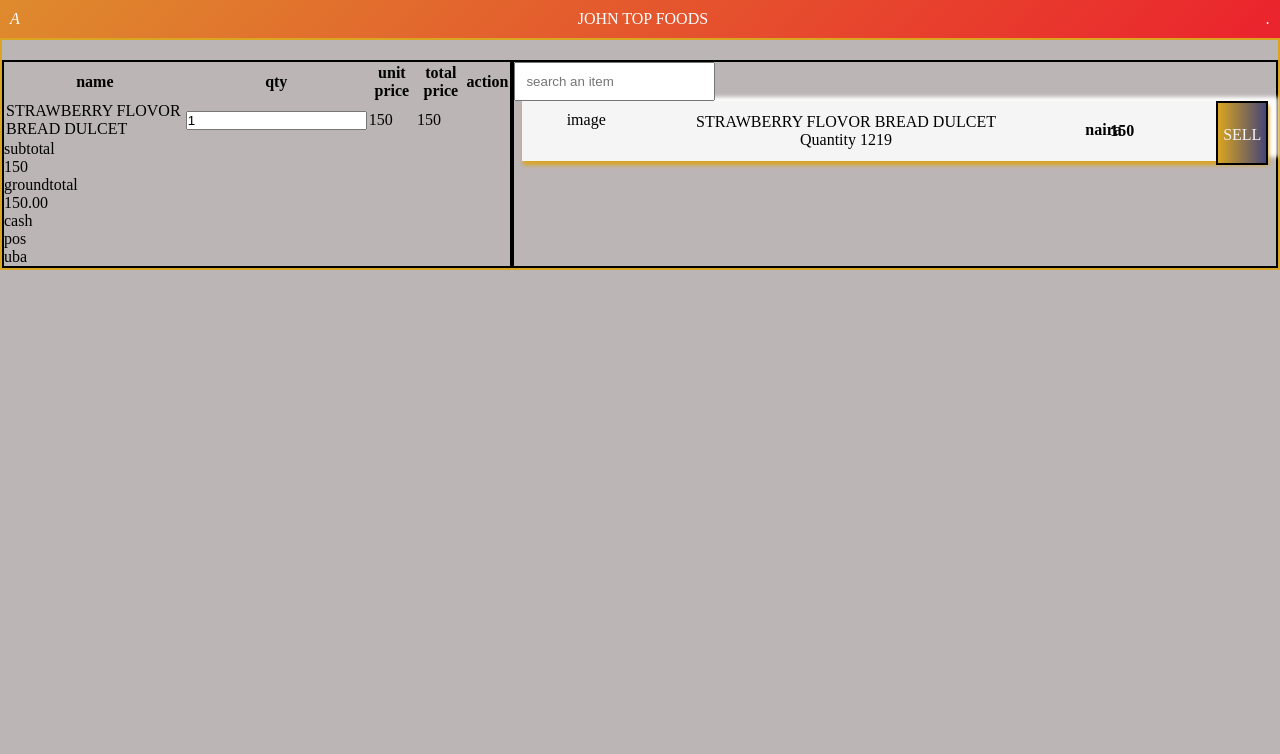
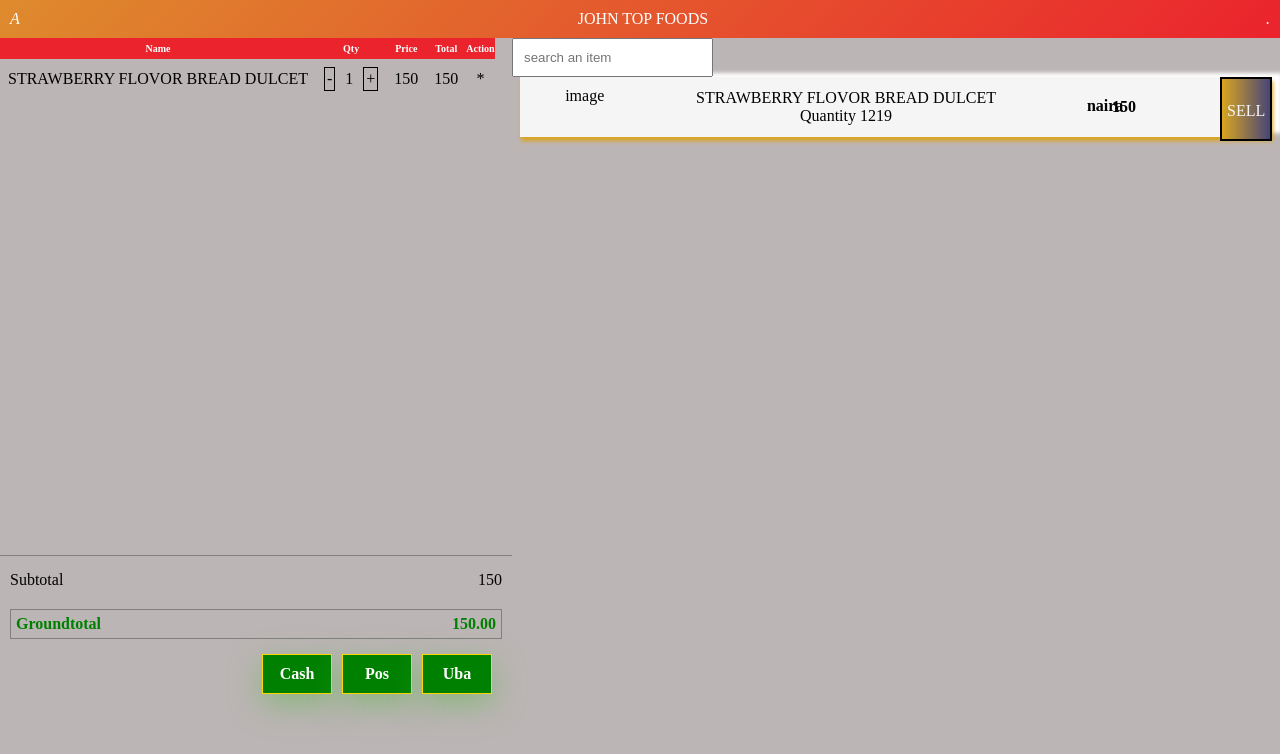
Before and after one commit to Davprincecode/johntopfoods, a React (Vite) app: page /pos in a window 1280 px wide. Shown: the top 754 px of the page. Built offline with nearby package versions, Linux system fonts and the light colour scheme.

Commit message:
table adjusted

```diff
--- a/src/App.css
+++ b/src/App.css
@@ -288,21 +288,52 @@
 /* --pos main con--- */
 .posmainwrapper{
     display: flex;
-    padding-top: 20px;
-
-    border: 2px solid goldenrod;
 }
 
 .posSelectItem{
-    border: 2px solid;
     width: 40%;
+    height: calc(100vh - 40px);
+}
+.tablecontainer{
+    width: 100%;
+    height: 68%;
+    overflow-y: scroll;
+}
+.tablecontainer table{
+  border-collapse: collapse;
+  border-spacing: 0;
+}
+.thead{
+    display: inline;
+    width: 100%;
+}
+.tablecontainer table  tr th {
+    font-size: 10px;
+    text-transform: capitalize;
+    text-align: center;
+    background: var(--primaryColor);
+    color: var(--whiteBck);
+    padding: 5px 0px;
+}
+.tablecontainer table tr td {
+    text-align: center;
+    padding: 8px;
+}
+
+.productCount{
+    display: flex;
+    align-items: center;
+    gap: 10px;
+}
+
+.minus, .plus{
+    border: 1px solid;
+    padding: 2px;
+    cursor: pointer;
 }
 .posMainContainer{
-    border: 2px solid;
     width: 60%;
 }
-
-
 .searchflex{
   position: -webkit-sticky;
         position: sticky;
@@ -362,4 +393,62 @@
     cursor: pointer;
     color: whitesmoke;
 }
+.totalcontainer {
+    border-top: 1px solid gray;
+    padding-top: 5px;
+}
+.subtotalflex {
+    display: flex;
+    align-items: center;
+    justify-content: space-between;
+    margin: 10px 10px;
+    text-transform: capitalize;
+}
+.vat {
+    display: flex;
+    align-items: center;
+    justify-content: space-between;
+    margin: 10px 10px;
+    text-transform: capitalize;
+}
+.groundtotal {
+    display: flex;
+    align-items: center;
+    justify-content: space-between;
+    margin: 10px 10px;
+    text-transform: capitalize;
+    border: 1px solid gray;
+    padding: 5px;
+    color: green;
+    font-weight: bold;
+}
+.paymentflex {
+    display: flex;
+    float: right;
+    margin-right: 10px;
+}
+.cash, .transfer {
+    display: flex;
+    align-items: center;
+    justify-content: center;
+    margin-top: 5px;
+    margin-right: 10px;
+    margin-bottom: 10px;
+    border: 1px solid gold;
+    color: white;
+    padding: 10px;
+    width: 70px;
+    cursor: pointer;
+    text-transform: capitalize;
+    font-weight: bold;
+    background-color: green;
+    box-shadow: 0 10px 30px 0px rgb(87 184 70 / 50%);
+    -moz-box-shadow: 0 10px 30px 0px rgba(87, 184, 70, 0.5);
+    -webkit-box-shadow: 0 10px 30px 0px rgb(87 184 70 / 50%);
+    -o-box-shadow: 0 10px 30px 0px rgba(87, 184, 70, 0.5);
+    -ms-box-shadow: 0 10px 30px 0px rgba(87, 184, 70, 0.5);
+    -webkit-transition: all 0.4s;
+    -o-transition: all 0.4s;
+    -moz-transition: all 0.4s;
+}
 /* ===================pos end ================== */
--- a/src/inventory/Pos.tsx
+++ b/src/inventory/Pos.tsx
@@ -25,15 +25,16 @@
             <div className="tablecontainer">
             <table className="trbdy">
                 <tbody>
+                    {/* <div className="thead"> */}
                     <tr>
                     <th>name</th>
                     <th>qty</th>
-                    <th>unit price</th>
-                    <th>total price</th>
+                    <th>price</th>
+                    <th>total</th>
                     <th>action</th>
                     </tr>
 
-
+                    {/* </div> */}
                 <tr>
             <input type="hidden" className="count" value="1" />
 
@@ -43,7 +44,12 @@
                 </td>
 
                 <td className="productquantity0">
-            <input type="number" className="prdquantity0" id="productQuantity270189" value="1" />
+                    <div className="productCount">
+                    <div className="minus">-</div>
+                    1
+                    <div className="plus">+</div>
+                    </div>
+            {/* <input type="number" className="prdquantity0" id="productQuantity270189" value="1" /> */}
                 </td>
 
                     <td className="unitprice0">
@@ -59,7 +65,7 @@
                     <td>
                     <a href="include/delete.php?msg=product64b85a3c192ad">
                     <div className="delete">
-
+                        *
                     <div className="angle" >
                     <div className="right-arr" ></div>
                     <div className="left-arr" > </div>
@@ -108,6 +114,7 @@
         </div>
 
          {/* selected item end */}
+
 
 {/* pos main container */}
         <div className="posMainContainer">
```
